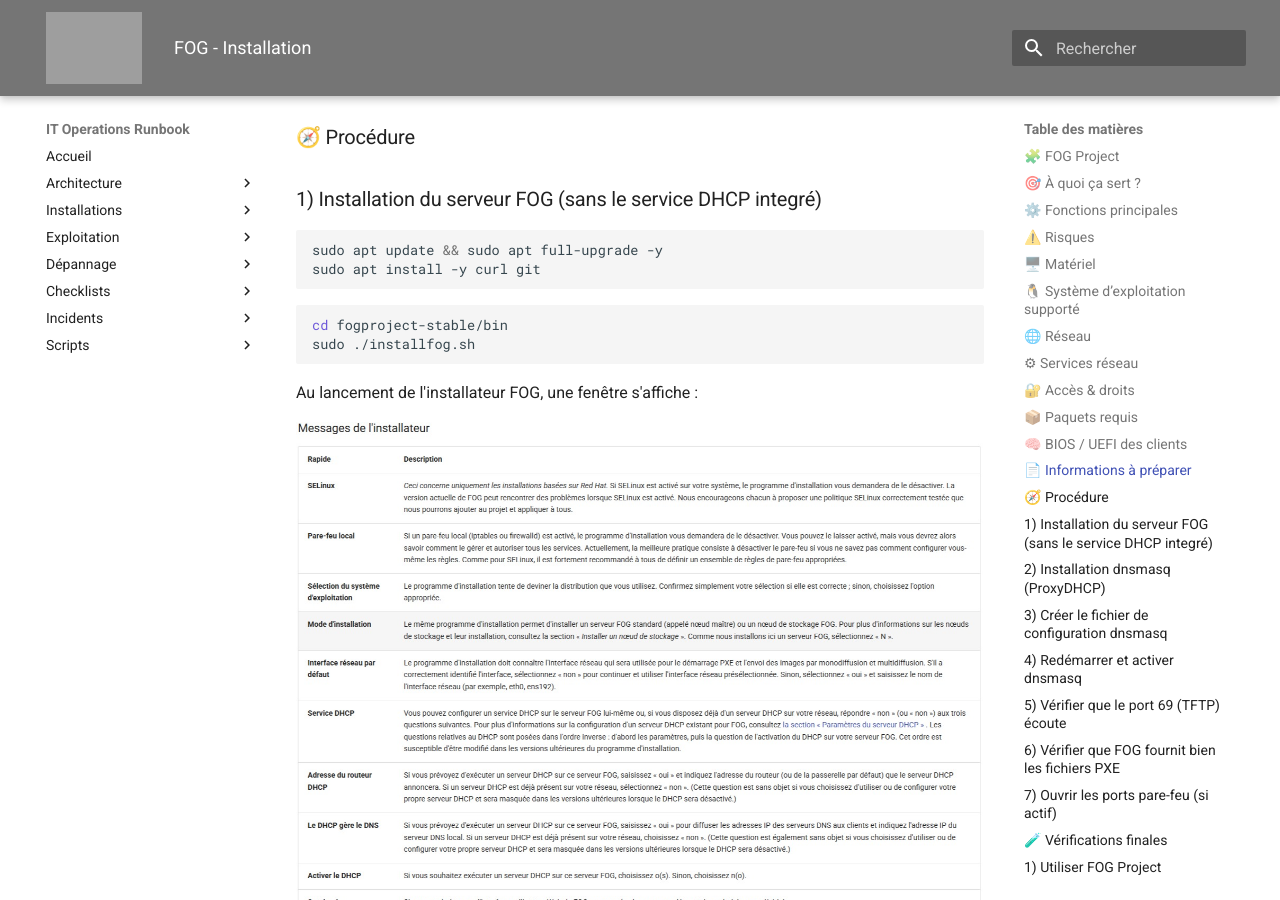
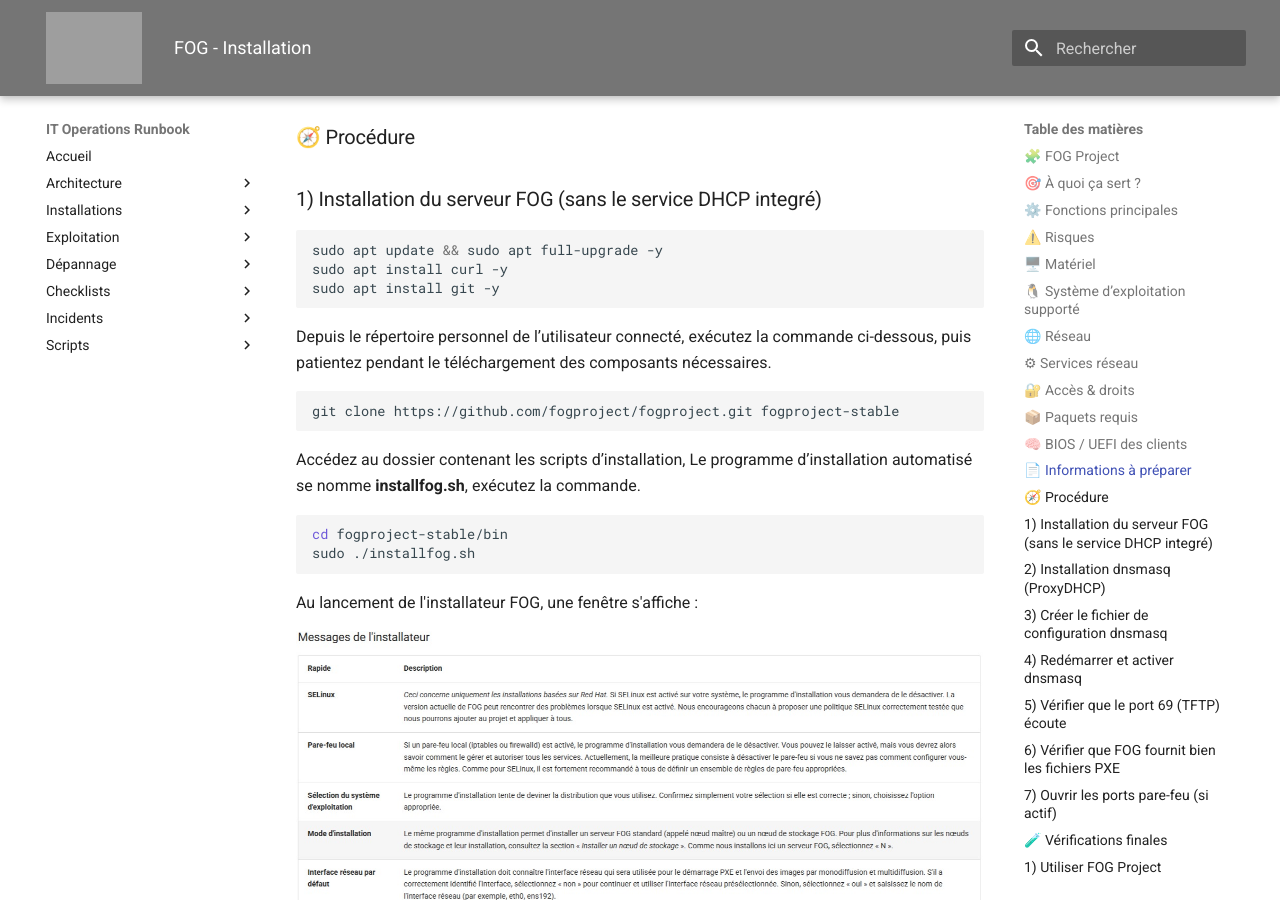
Before and after one commit to MilesChristi/runbook, an MkDocs documentation site: the page built from docs/installations/fog-installation.md, in a window 1280 px wide and 900 px high, scrolled down 2810 px. Built offline with MkDocs 1.6.1 and Material for MkDocs 9.7.7, drawn with Linux system fonts in a browser that asks for light colours; grey boxes are pictures that could not be loaded.

Commit message:
New Page

````diff
--- a/docs/installations/fog-installation.md
+++ b/docs/installations/fog-installation.md
@@ -115,8 +115,17 @@
 
 ```bash
 sudo apt update && sudo apt full-upgrade -y
-sudo apt install -y curl git
+sudo apt install curl -y
+sudo apt install git -y
 ```
+
+Depuis le répertoire personnel de l’utilisateur connecté, exécutez la commande ci-dessous, puis patientez pendant le téléchargement des composants nécessaires.
+
+```bash
+git clone https://github.com/fogproject/fogproject.git fogproject-stable
+```
+
+Accédez au dossier contenant les scripts d’installation, Le programme d’installation automatisé se nomme **installfog.sh**, exécutez la commande.
 
 ```bash
 cd fogproject-stable/bin
````
Also changed, not shown: CMD.txt (added, +14 -0 lines), docs/installations/netboot-xyz.md (added, +38 -0 lines).
